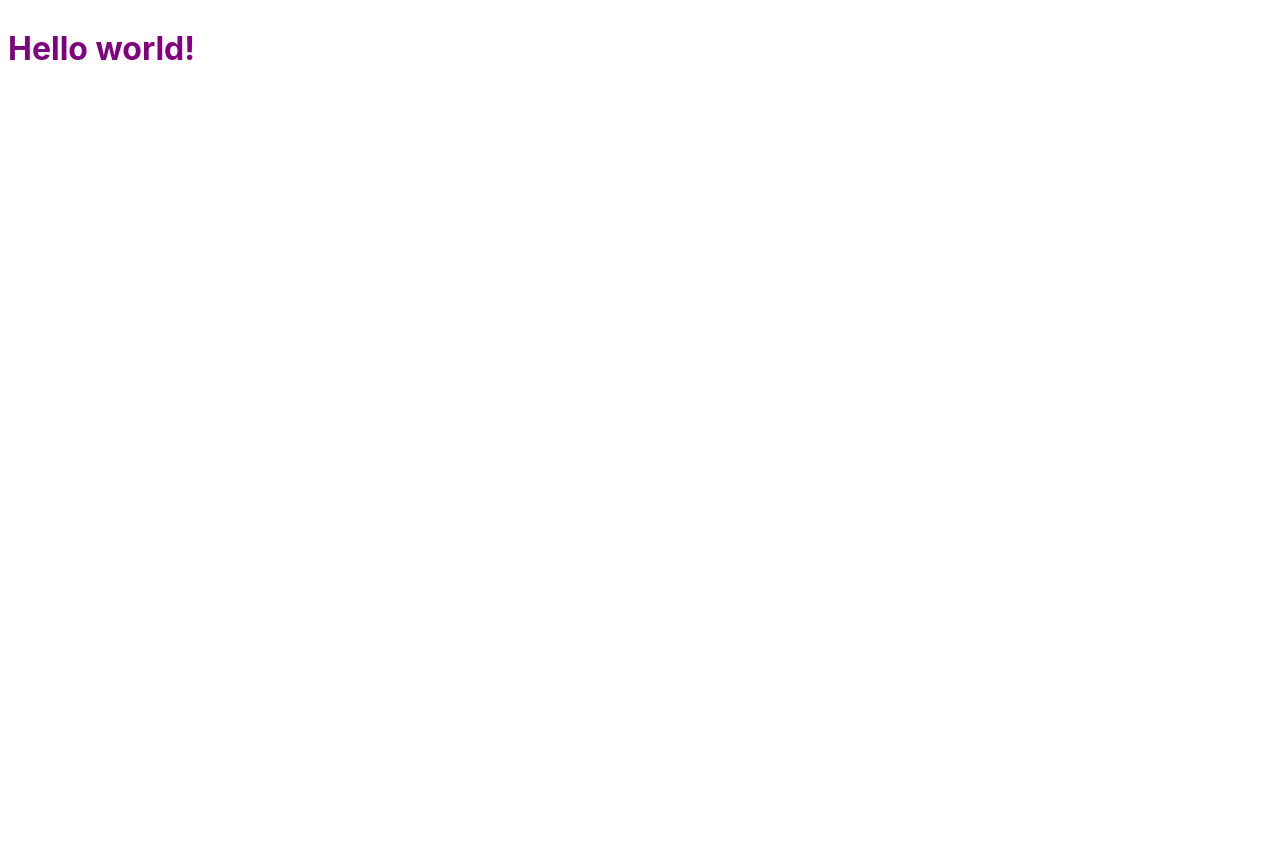
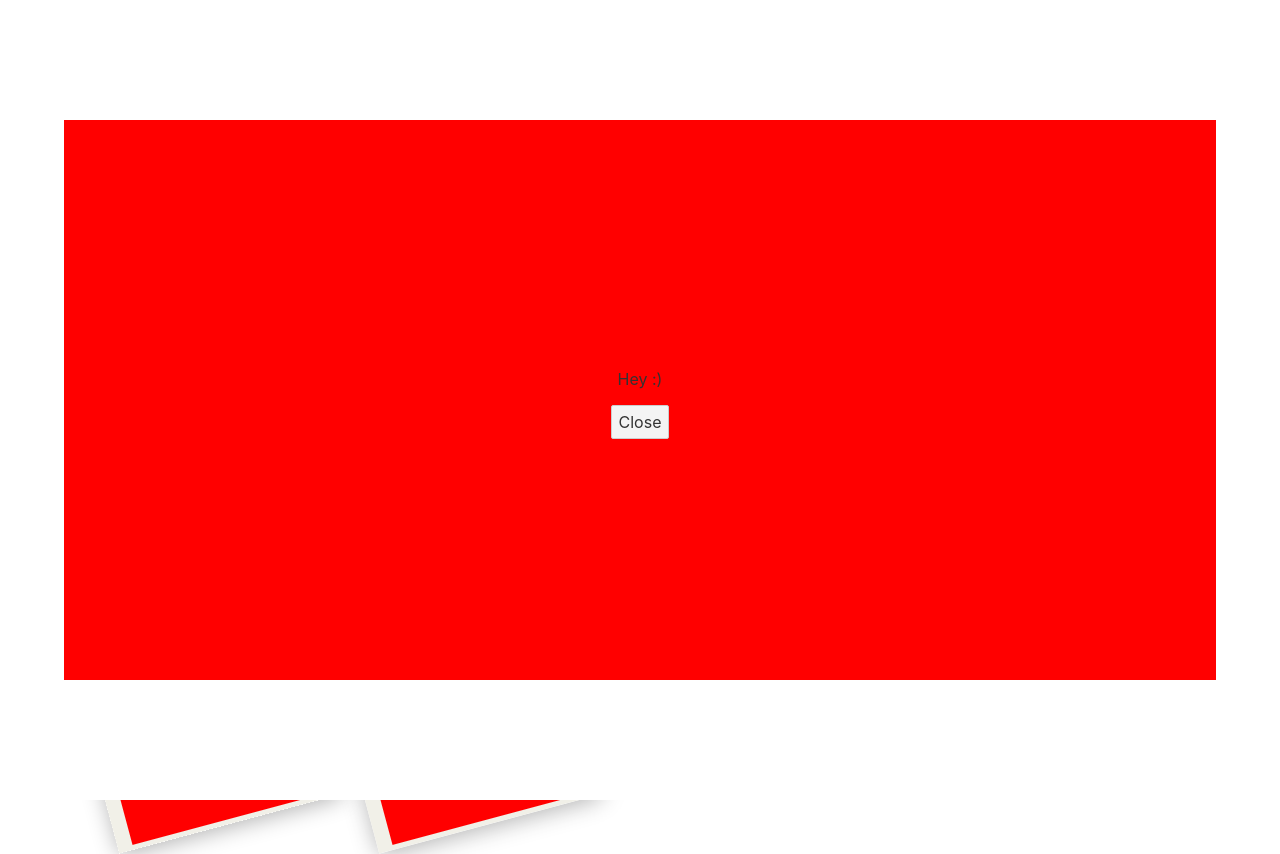
Before and after one commit to featherbear/filmstrip-messages, a Svelte app: page / in a window 1280 px wide. Before the commit the page ends 800 px from the top, so only its background shows below. Built offline with nearby package versions, Linux system fonts and the light colour scheme.

Commit message:
Add files

```diff
--- a/src/App.svelte
+++ b/src/App.svelte
@@ -1,11 +1,15 @@
 <script>
-	export let name;
+  export let name;
+  import Filmstrip from "./Filmstrip.svelte";
+
+  import MailLoader from "./MailLoader.svelte";
 </script>
 
 <style>
-	h1 {
-		color: purple;
-	}
+
 </style>
 
-<h1>Hello {name}!</h1>
+<Filmstrip />
+
+<Filmstrip />
+<MailLoader />
--- /dev/null
+++ b/src/Filmstrip.svelte
@@ -0,0 +1,36 @@
+<script>
+  import Tile from "./Tile.svelte";
+
+  let items = [1, 2, 3, 4, 5, 6];
+</script>
+
+<style>
+  .filmstrip {
+    float: left;
+    margin-right: 30px;
+    margin-bottom: 30px;
+
+    width: 200px;
+    background-color: rgb(241, 240, 232);
+    height: 100vh;
+    transform: rotate(-15deg);
+    overflow-y: scroll;
+    padding: 15px;
+
+    -webkit-box-shadow: 1px 3px 22px 0px rgba(0, 0, 0, 0.3);
+    -moz-box-shadow: 1px 3px 22px 0px rgba(0, 0, 0, 0.3);
+    box-shadow: 1px 3px 22px 0px rgba(0, 0, 0, 0.3);
+  }
+
+  .spacer:not(:first-child) {
+    margin-top: 15px;
+  }
+</style>
+
+<div class="filmstrip">
+  {#each items as item}
+    <div class="spacer">
+      <Tile />
+    </div>
+  {/each}
+</div>
--- /dev/null
+++ b/src/MailLoader.svelte
@@ -0,0 +1,53 @@
+<script>
+  import { createEventDispatcher } from "svelte";
+  const dispatch = createEventDispatcher();
+
+  function close() {
+    dispatch("destroy");
+  }
+</script>
+
+<style>
+  .mailContainer {
+    position: fixed;
+    top: 0;
+    left: 0;
+    width: 100%;
+    height: 100%;
+    z-index: 30;
+
+    background-color: white;
+
+    display: flex;
+    align-items: center;
+    justify-content: center;
+
+    text-align: center;
+  }
+
+  .mail {
+    background-color: red;
+    width: 90%;
+    height: 70%;
+
+    display: flex;
+    align-items: center;
+    justify-content: center;
+
+    border-radius: 8xpx;
+  }
+
+  button {
+    cursor: pointer;
+  }
+</style>
+
+<div class="mailContainer">
+  <div class="mail">
+    <div>
+      <p>Hey :)</p>
+      <button on:click={close}>Close</button>
+    </div>
+  </div>
+
+</div>
--- /dev/null
+++ b/src/Tile.svelte
@@ -0,0 +1,12 @@
+<style>
+div {
+    width: 100%;
+    min-height: 150px;
+    background-color: red;
+    cursor: pointer;
+}
+
+</style>
+<div>
+B
+</div>
```
